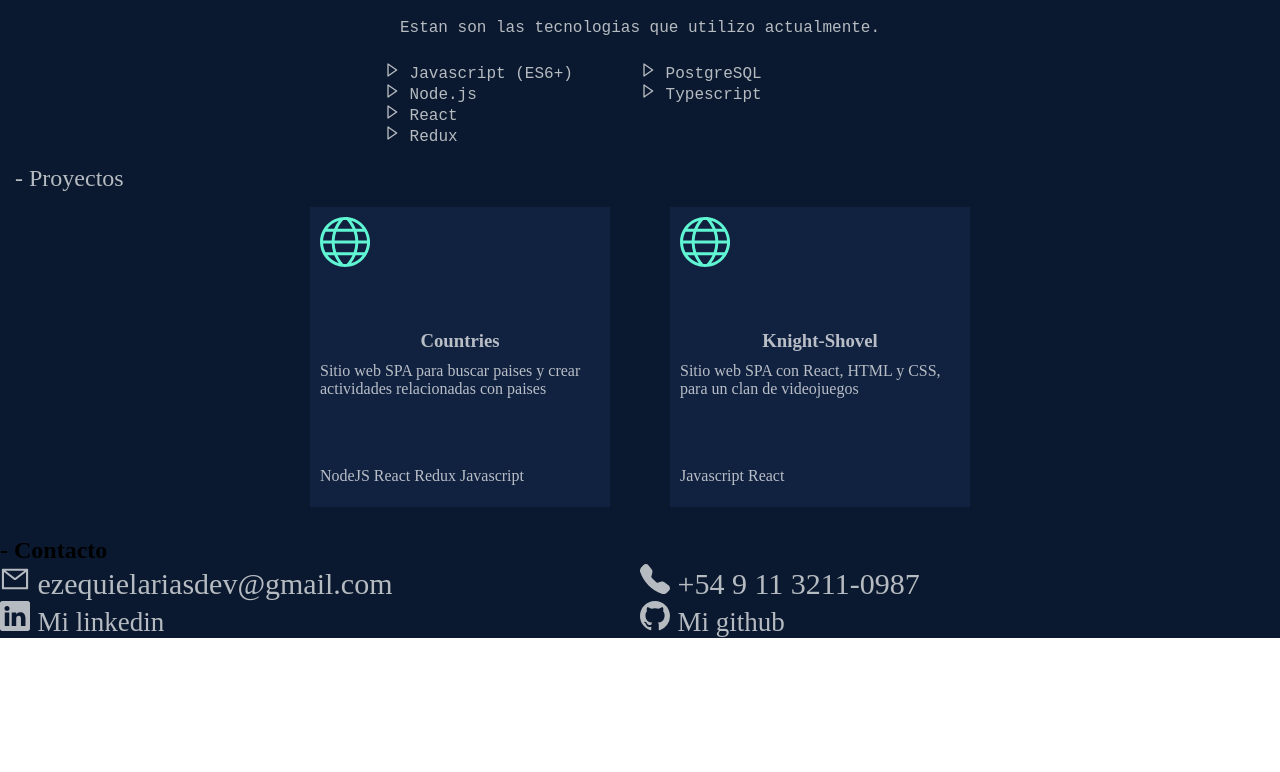
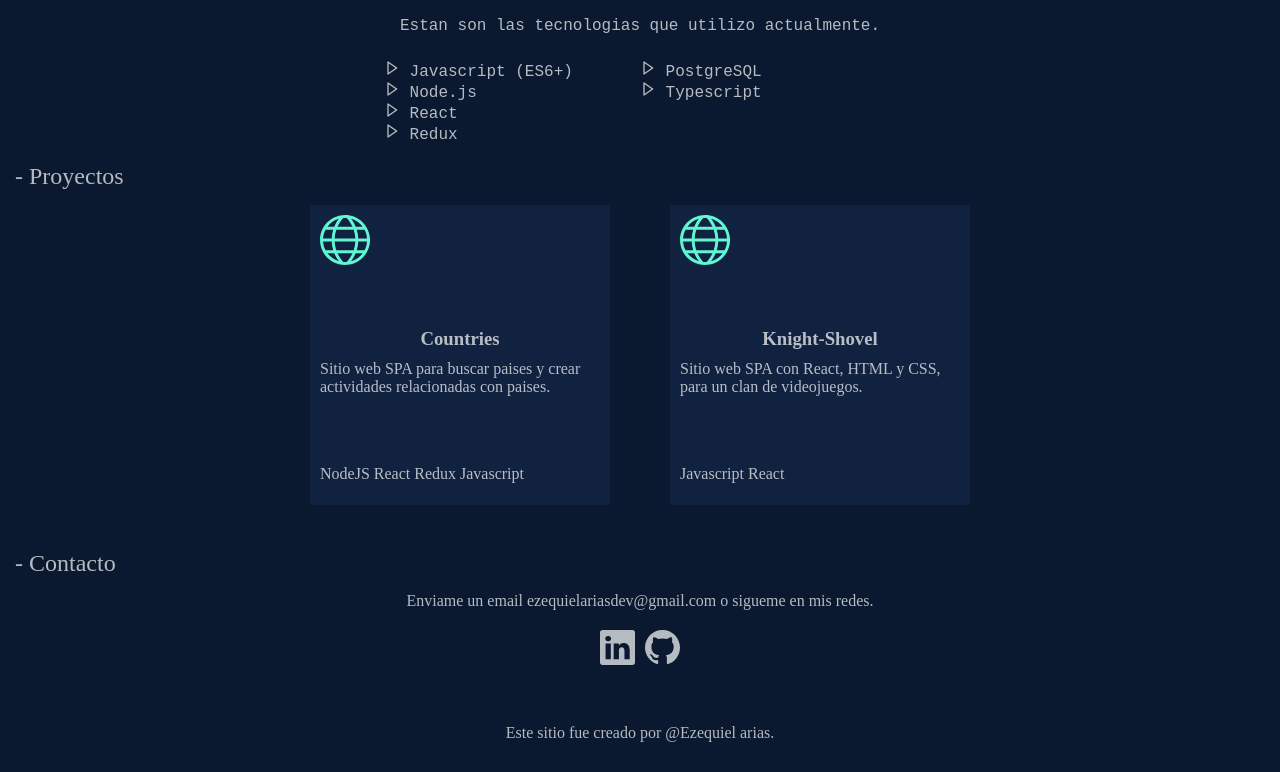
Before and after one commit to EzequielArias/EzequielArias, a React (Vite) app: page / in a window 1280 px wide. Shown: the part 1242-2014 px from the top of the page. Before the commit the page ends 1880 px from the top, so only its background shows below. Built offline with nearby package versions, Linux system fonts and the light colour scheme; a web font is replaced by a local one.

Commit message:
Website completed

```diff
--- a/package.json
+++ b/package.json
@@ -9,10 +9,12 @@
     "preview": "vite preview"
   },
   "dependencies": {
+    "emailjs-com": "^3.2.0",
     "react": "^18.2.0",
     "react-dom": "^18.2.0",
     "react-icons": "^4.8.0",
-    "react-router-dom": "^6.9.0"
+    "react-router-dom": "^6.9.0",
+    "sweetalert2": "^11.7.3"
   },
   "devDependencies": {
     "@types/react": "^18.0.28",
--- a/src/App.css
+++ b/src/App.css
@@ -2,6 +2,8 @@
   margin: 0 auto;
   padding: 0;
   box-sizing: border-box;
+  overflow-y: scroll;
+  scroll-behavior: smooth;
 }
 
 .text {
--- a/src/App.jsx
+++ b/src/App.jsx
@@ -4,7 +4,7 @@ import Navbar from './components/NavBar/Navbar'
 import About from './components/About/About'
 import Projects from './components/Projects/Projects'
 import Contact from './components/Contact/Contact'
-
+import Footer from './components/Footer/Footer'
 
 function App() {
 
@@ -12,10 +12,10 @@ function App() {
     <>
     <Navbar/>
     <Start/>
-    <hr/>
     <About/>
     <Projects/>
     <Contact/>
+    <Footer/>
     </>
   )
 }
--- a/src/components/About/About.jsx
+++ b/src/components/About/About.jsx
@@ -6,7 +6,7 @@ import './About.css'
 const About = () => {
   return (
     <div className='about-container'>
-        <h2>- Sobre mi</h2>
+        <h2 id='about'>- Sobre mi</h2>
         <div className='about-section'>
         <p>Hola, mi nombre es Ezequiel Arias. Soy un apasionado por la programacion y el "Ethical Hacking".
            A finales del 2021 empecé a estudiar de manera autodidacta, e investigar sobre el infinito mundo de la tecnología
--- a/src/components/Contact/Contact.css
+++ b/src/components/Contact/Contact.css
@@ -1,21 +1,40 @@
-.contact-container ul {
-    display: flex;
-    flex-direction: row;
-    flex-wrap: wrap;
-    justify-content: center;
-    align-items: center;
-}
-
-.contact-container ul li {
-    list-style: none;
-    width: 50%;
-    font-size: 30px;
+.contact-container div p {
     color: white;
     opacity: 0.7;
 }
 
-.contact-container ul li a{
-    text-decoration: none;
+.contact-container div p span:hover {
+    color: aqua;
+    cursor: pointer;
+}
+
+.contact-container h2{
     color: white;
-    font-size: 27px;
+    padding: 15px;
+    font-weight: 100;
+    opacity: 0.7;
 }
+
+.social {
+    display: flex;
+    flex-direction: column;
+}
+
+.social div {
+    display: flex;
+    flex-direction: row;
+    margin-top: 20px;
+}
+
+.social div a {
+    font-size: 35px;
+    margin-left: 5px;
+    margin-right: 5px;
+    color: white;
+    opacity: 0.7;
+}
+
+.social div a:hover {
+    color: aqua;
+    cursor: pointer;
+}
--- a/src/components/Contact/Contact.jsx
+++ b/src/components/Contact/Contact.jsx
@@ -1,21 +1,34 @@
-import React from 'react'
-import { AiOutlineMail } from 'react-icons/ai'
-import { BsFillTelephoneFill , BsLinkedin, BsGithub } from 'react-icons/bs'
-import './Contact.css'
+import React from "react";
+import Swal from "sweetalert2";
+import { BsLinkedin, BsGithub } from 'react-icons/bs'
+import "./Contact.css";
 
 const Contact = () => {
+
+  const handleClick = (e) => {
+    navigator.clipboard.writeText(e.target.textContent)
+    Swal.fire({
+      title : "Se copio el mail en el clipboard",
+      timer : 1500,
+      icon : 'success',
+      background : "#112240",
+      iconColor : '#009846',
+      color : '#fff',
+    })
+  }
+
   return (
-    <div className='contact-container'>
-        <h2>- Contacto</h2>
-        <ul>
-            <li><AiOutlineMail/> ezequielariasdev@gmail.com</li>
-            <li><BsFillTelephoneFill/> +54 9 11 3211-0987</li>
-            <li><BsLinkedin/> <a href='https://www.linkedin.com/in/ezequiel-arias734/' target='_blan
-            '>Mi linkedin</a></li>
-            <li><BsGithub/> <a href='https://github.com/EzequielArias' target='_blank'>Mi github</a></li>
-        </ul>
+    <div className="contact-container">
+      <h2 id="contact">- Contacto</h2>
+      <div className="social">
+          <p>Enviame un email <span onClick={handleClick}>ezequielariasdev@gmail.com</span> o sigueme en mis redes.</p>
+          <div>
+            <a href="https://www.linkedin.com/in/ezequiel-arias734/" target='_blank'><BsLinkedin/></a>
+            <a href="https://github.com/EzequielArias" target='_blank'><BsGithub/></a>
+          </div>
+      </div>
     </div>
-  )
-}
+  );
+};
 
-export default Contact
+export default Contact;
--- a/src/components/Footer/Footer.css
+++ b/src/components/Footer/Footer.css
@@ -0,0 +1,8 @@
+.footer-container {
+    padding: 50px 0 30px 0;
+    display: flex;
+    flex-direction: column;
+    justify-content: center;
+    color: white;
+    opacity: 0.7;
+}
--- a/src/components/Footer/Footer.jsx
+++ b/src/components/Footer/Footer.jsx
@@ -0,0 +1,12 @@
+import React from 'react'
+import './Footer.css'
+
+const Footer = () => {
+  return (
+    <div className='footer-container'>
+        <span>Este sitio fue creado por @Ezequiel arias.</span>
+    </div>
+  )
+}
+
+export default Footer
--- a/src/components/NavBar/Navbar.css
+++ b/src/components/NavBar/Navbar.css
@@ -6,16 +6,20 @@
 
     background-color: #0a192f;
     border-bottom: 1px solid #60f6d3;
+    position: sticky;
+    scroll-behavior: smooth;
 }
 
 .Navbar-container_links a {
+    text-decoration: none;
+    border: none;
     height: 100%;
     font-family: 'Roboto Mono', monospace;
     font-size: 20px;
     color: white;
     list-style: none;
     opacity: 0.7;
-
+    cursor: pointer;
     align-self: center;
     margin: 14px;
     display: inline-block;
@@ -74,7 +78,7 @@
     }
 
     .responsive_nav{
-        transform: translateY(100vh);
+        transform: translateY(105vh);
         transition: transform 0.6s ease-out;
     }
 }
--- a/src/components/NavBar/Navbar.jsx
+++ b/src/components/NavBar/Navbar.jsx
@@ -13,10 +13,9 @@ const Navbar = () => {
   return (
     <>
     <div className='Navbar-container_links' ref={navRef}>
-          <a>Home</a>
-          <a>Sobre mi</a>
-          <a>Proyectos</a>
-          <a>Contacto</a>
+          <a href='#about' onClick={showNavbar}>Sobre mi</a>
+          <a href='#projects' onClick={showNavbar}>Proyectos</a>
+          <a href='#contact' onClick={showNavbar}>Contacto</a>
     </div>
     <div className='btn-container'>
     <button
--- a/src/components/Projects/Projects.jsx
+++ b/src/components/Projects/Projects.jsx
@@ -6,13 +6,13 @@ const Projects = () => {
   const projectList = [
     {
       link: "https://dashing-chimera-c833f2.netlify.app/",
-      description: "Sitio web SPA para buscar paises y crear actividades relacionadas con paises",
+      description: "Sitio web SPA para buscar paises y crear actividades relacionadas con paises.",
       title: "Countries",
       technologies : 'NodeJS React Redux Javascript'
     },
     {
       link: "https://github.com/EzequielArias/Knight-Shovel",
-      description : "Sitio web SPA con React, HTML y CSS, para un clan de videojuegos",
+      description : "Sitio web SPA con React, HTML y CSS, para un clan de videojuegos.",
       title : 'Knight-Shovel',
       technologies : "Javascript React"
     },
@@ -20,7 +20,7 @@ const Projects = () => {
 
   return (
     <div className="project-container">
-      <h2>- Proyectos</h2>
+      <h2 id="projects">- Proyectos</h2>
       <div className="projects-box">
         {projectList.map(p => {
             return (<Card link={p.link} title={p.title} description={p.description} technologies={p.technologies}/>)
```
Also changed, not shown: 1 other file (tests, documents, lock files or other folders).
